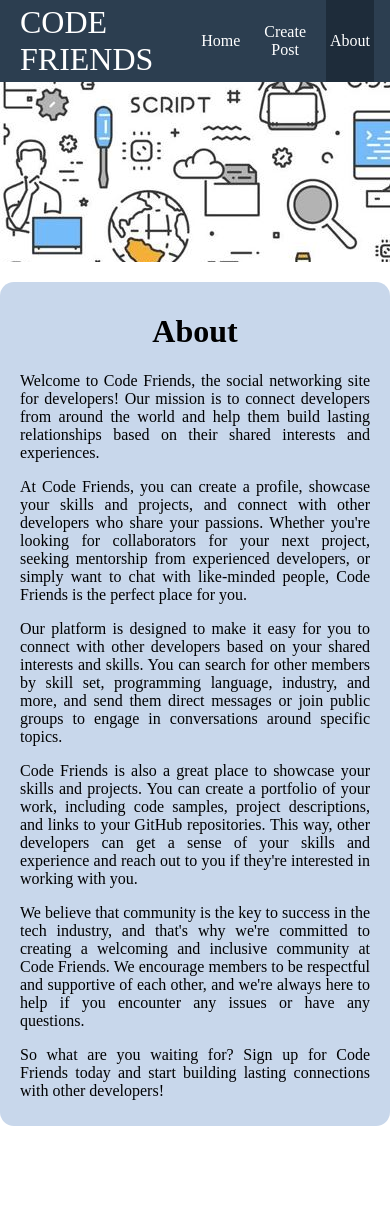
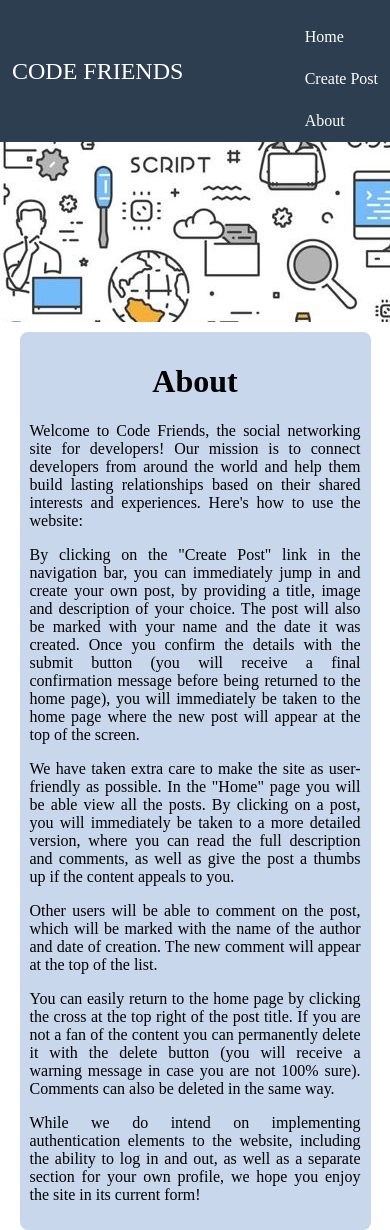
Before and after one commit to souste/social_site, a React (Create React App) app: page /About in a window 390 px wide. Before the commit the page ends 1126 px from the top, so only its background shows below. Built offline with nearby package versions, Linux system fonts and the light colour scheme.

Commit message:
Site ready for hosting - wohoo!

```diff
--- a/src/components/AddComment.css
+++ b/src/components/AddComment.css
@@ -44,6 +44,8 @@
 }
 
 .description-input {
+  font-family: "Arial", sans-serif;
+  font-size: 16px;
   box-sizing: border-box;
   width: 600px;
   height: 150px;
--- a/src/components/AddComment.js
+++ b/src/components/AddComment.js
@@ -76,14 +76,14 @@ function AddComment({ post_id }) {
 
       <form onSubmit={handleSubmit}>
         <li>
-          <input
+          <textarea
             onChange={handleChange}
             id="comment"
             value={comment.comment}
             placeholder="   Add comment"
             type="text"
             className="description-input"
-          ></input>
+          ></textarea>
         </li>
         <li>
           <input
--- a/src/components/NavBar.css
+++ b/src/components/NavBar.css
@@ -54,3 +54,31 @@ body {
   height: 180px;
   padding: 10px;
 }
+
+@media screen and (max-width: 600px) {
+  .nav {
+    flex-wrap: wrap;
+    justify-content: space-between;
+    align-items: center;
+    padding: 0.5rem;
+  }
+  .site-title {
+    font-size: 1.5rem;
+  }
+  .nav ul {
+    flex-direction: column;
+    margin-top: 1rem;
+  }
+  .nav li {
+    width: 100%;
+  }
+  .nav li.active {
+    background-color: transparent;
+  }
+  .nav li:hover {
+    background-color: transparent;
+  }
+  .nav li:hover a {
+    color: #3498db;
+  }
+}
--- a/src/components/Posts.css
+++ b/src/components/Posts.css
@@ -79,21 +79,23 @@ a {
   border-color: #2c3e50;
 }
 
-/* .posts-set {
-  width: calc(33.33% - 10px);
-  max-width: calc(33.33% - 10px);
-  display: flex;
-  flex-direction: column;
-  align-items: center;
-  justify-content: center;
-  border-radius: 0.875rem;
-  background: #c8d7eb;
-  color: black;
-  margin: 5px;
-  column-count: 3;
-  column-gap: 20px;
-  text-align: center;
-  font-size: 1.2rem;
-  overflow: hidden;
-  flex: 1;
-} */
+@media screen and (max-width: 767px) {
+  .post-title {
+    max-width: 100%;
+  }
+
+  .posts-img {
+    height: auto;
+  }
+
+  .posts-description {
+    padding: 10px;
+    font-size: 0.9rem;
+    max-width: 100%;
+  }
+
+  .posts-set {
+    width: 100%;
+    margin: 5px 0 25px;
+  }
+}
--- a/src/components/pages/About.css
+++ b/src/components/pages/About.css
@@ -11,6 +11,22 @@
   text-align: justify;
 }
 
+.about-box p {
+  font-size: 20px;
+}
+
 .about-title {
   text-align: center;
 }
+
+@media screen and (max-width: 600px) {
+  .about-box {
+    max-width: 90%;
+    margin-top: 10px;
+    border-radius: 0.5rem;
+    padding: 10px;
+  }
+  .about-box p {
+    font-size: 16px;
+  }
+}
--- a/src/components/pages/About.js
+++ b/src/components/pages/About.js
@@ -8,39 +8,41 @@ function About() {
         Welcome to Code Friends, the social networking site for developers! Our
         mission is to connect developers from around the world and help them
         build lasting relationships based on their shared interests and
-        experiences.
+        experiences. Here's how to use the website:
       </p>
       <p>
-        At Code Friends, you can create a profile, showcase your skills and
-        projects, and connect with other developers who share your passions.
-        Whether you're looking for collaborators for your next project, seeking
-        mentorship from experienced developers, or simply want to chat with
-        like-minded people, Code Friends is the perfect place for you.
+        By clicking on the "Create Post" link in the navigation bar, you can
+        immediately jump in and create your own post, by providing a title,
+        image and description of your choice. The post will also be marked with
+        your name and the date it was created. Once you confirm the details with
+        the submit button (you will receive a final confirmation message before
+        being returned to the home page), you will immediately be taken to the
+        home page where the new post will appear at the top of the screen.
       </p>
       <p>
-        Our platform is designed to make it easy for you to connect with other
-        developers based on your shared interests and skills. You can search for
-        other members by skill set, programming language, industry, and more,
-        and send them direct messages or join public groups to engage in
-        conversations around specific topics.
+        We have taken extra care to make the site as user-friendly as possible.
+        In the "Home" page you will be able view all the posts. By clicking on a
+        post, you will immediately be taken to a more detailed version, where
+        you can read the full description and comments, as well as give the post
+        a thumbs up if the content appeals to you.
       </p>
       <p>
-        Code Friends is also a great place to showcase your skills and projects.
-        You can create a portfolio of your work, including code samples, project
-        descriptions, and links to your GitHub repositories. This way, other
-        developers can get a sense of your skills and experience and reach out
-        to you if they're interested in working with you.
+        Other users will be able to comment on the post, which will be marked
+        with the name of the author and date of creation. The new comment will
+        appear at the top of the list.
       </p>
       <p>
-        We believe that community is the key to success in the tech industry,
-        and that's why we're committed to creating a welcoming and inclusive
-        community at Code Friends. We encourage members to be respectful and
-        supportive of each other, and we're always here to help if you encounter
-        any issues or have any questions.
+        You can easily return to the home page by clicking the cross at the top
+        right of the post title. If you are not a fan of the content you can
+        permanently delete it with the delete button (you will receive a warning
+        message in case you are not 100% sure). Comments can also be deleted in
+        the same way.
       </p>
       <p>
-        So what are you waiting for? Sign up for Code Friends today and start
-        building lasting connections with other developers!
+        While we do intend on implementing authentication elements to the
+        website, including the ability to log in and out, as well as a separate
+        section for your own profile, we hope you enjoy the site in its current
+        form!
       </p>
     </div>
   );
--- a/src/components/pages/CreatePost.css
+++ b/src/components/pages/CreatePost.css
@@ -27,6 +27,8 @@ li {
 }
 
 .description-input {
+  font-family: "Arial", sans-serif;
+  font-size: 16px;
   box-sizing: border-box;
   width: 600px;
   height: 150px;
@@ -67,3 +69,23 @@ li {
   cursor: pointer;
   transition: all 0.2s ease-in-out;
 }
+
+@media screen and (max-width: 767px) {
+  .create-post-box {
+    margin: 0 auto;
+  }
+
+  .title-input,
+  .img-input,
+  .description-input,
+  .author-input {
+    width: 80%;
+    margin: 10px auto;
+  }
+
+  .description-input {
+    font-size: 14px;
+    line-height: 1.2;
+    height: 100px;
+  }
+}
```
